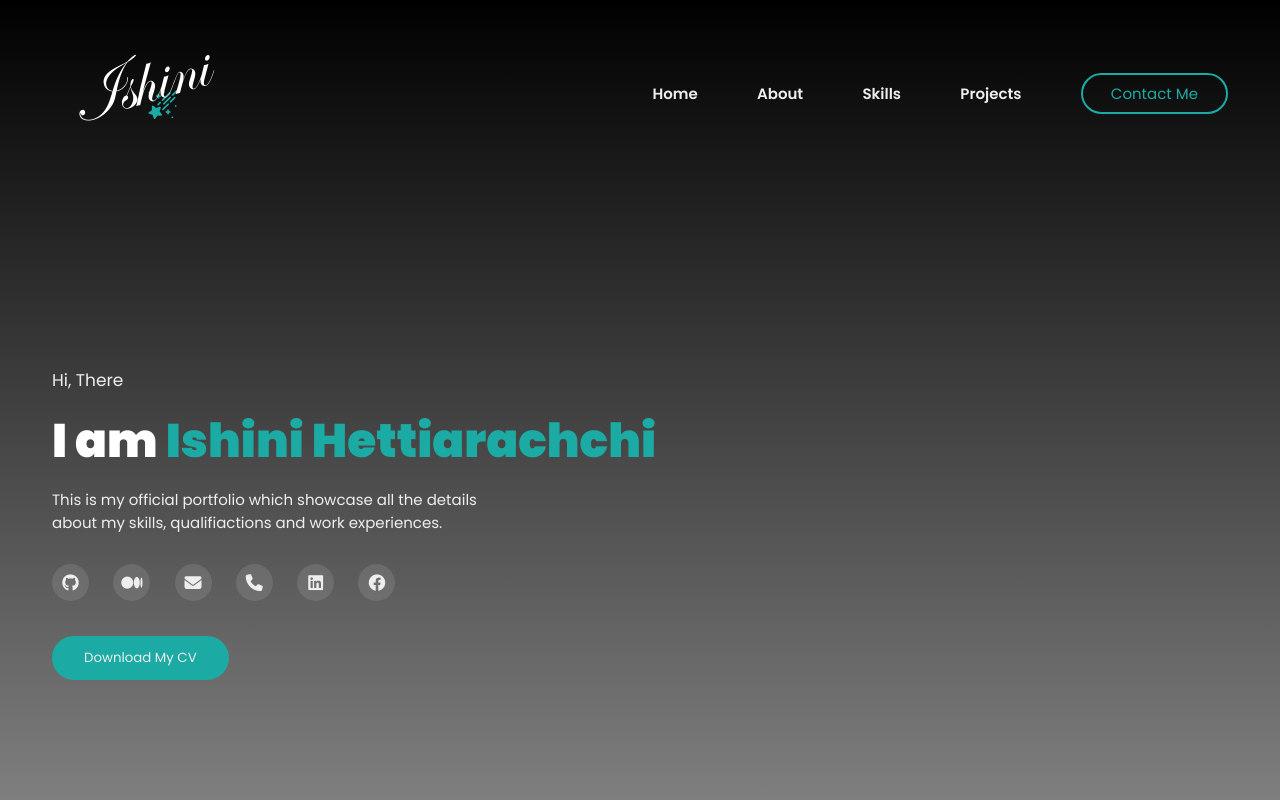
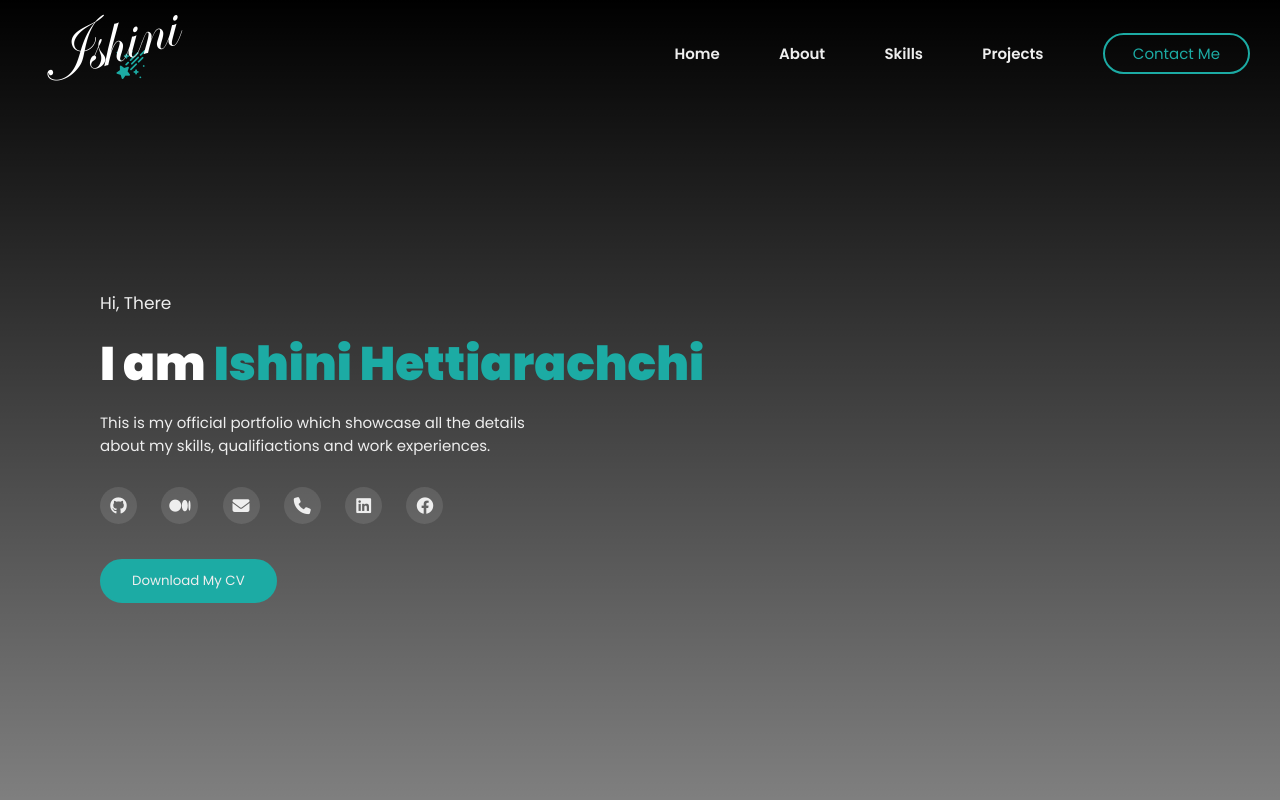
Before and after one commit to ishinihettiarachchi/My-portfolio-main, a plain HTML site: page index.html in a window 1280 px wide. Shown: the top 800 px of the page. Drawn offline with Linux system fonts and the light colour scheme.

Commit message:
feat: updated

```diff
--- a/index.html
+++ b/index.html
@@ -16,7 +16,7 @@
         <section class="main">
             <div class="main-width">
                 <div class="nav-header">
-                <header>
+                <header class="header-bg">
                     <div class="logo">
                         <img src="images/logo.png" alt="">
                     </div>
--- a/script.js
+++ b/script.js
@@ -21,3 +21,15 @@ function opentab(tabname){
     event.currentTarget.classList.add("active-link");
     document.getElementById(tabname).classList.add("active-tab")
 }
+
+document.addEventListener('DOMContentLoaded', function () {
+    var header = document.querySelector('header');
+
+    window.addEventListener('scroll', function () {
+        if (window.scrollY > 0) {
+            header.classList.add('header-bg');
+        } else {
+            header.classList.remove('header-bg');
+        }
+    });
+});
--- a/styles.css
+++ b/styles.css
@@ -16,12 +16,6 @@ html {
 }
 
 
-.main-width{
-    width: 1280px;
-    max-width: 95%;
-    margin: 0 auto;
-    padding: 0px 20px;
-}
 .main{
     width: 100%;
     height: 100%;
@@ -35,12 +29,25 @@ html {
 
 
 header{
-    padding: 40px 0 30px;
     display: flex;
-    flex-wrap: nowrap;
     align-items: center;
     justify-content: space-between;
+    position: fixed;
+    width: 100%;
+    z-index: 1000; /* Optional: Adjust the z-index to ensure it appears above other elements */
+    transition: background-color 0.3s ease; /* Add transition for smooth color change */
 
+}
+
+
+
+.header-bg {
+    background-color:#202020; /* Specify your background color */
+    box-shadow: 0 2px 4px rgba(0, 0, 0, 0.1); /* Optional: Add a box shadow for styling */
+}
+
+.logo{
+    margin-left: 20px;
 }
 
 .logo img{
@@ -79,6 +86,7 @@ nav .hamb span:nth-child(2){
 
 nav .nav-list{
     list-style: none;
+    margin-right: 30px;
 }
 
 nav .nav-list li{
@@ -123,6 +131,11 @@ nav .nav-list li.btn:hover a{
 .container{
     padding-top: 190px ;
     padding-bottom: 50px;
+}
+
+
+.container .main-text{
+    padding: 100px;
 }
 
 
@@ -587,7 +600,7 @@ form textarea {
 
 @media screen and (max-width: 990px){
     .skill-container{
-        grid-template-columns: repeat(3,1fr);
+        grid-template-columns: repeat(2,1fr);
         padding: 2rem 50px;
     }
 }
```
